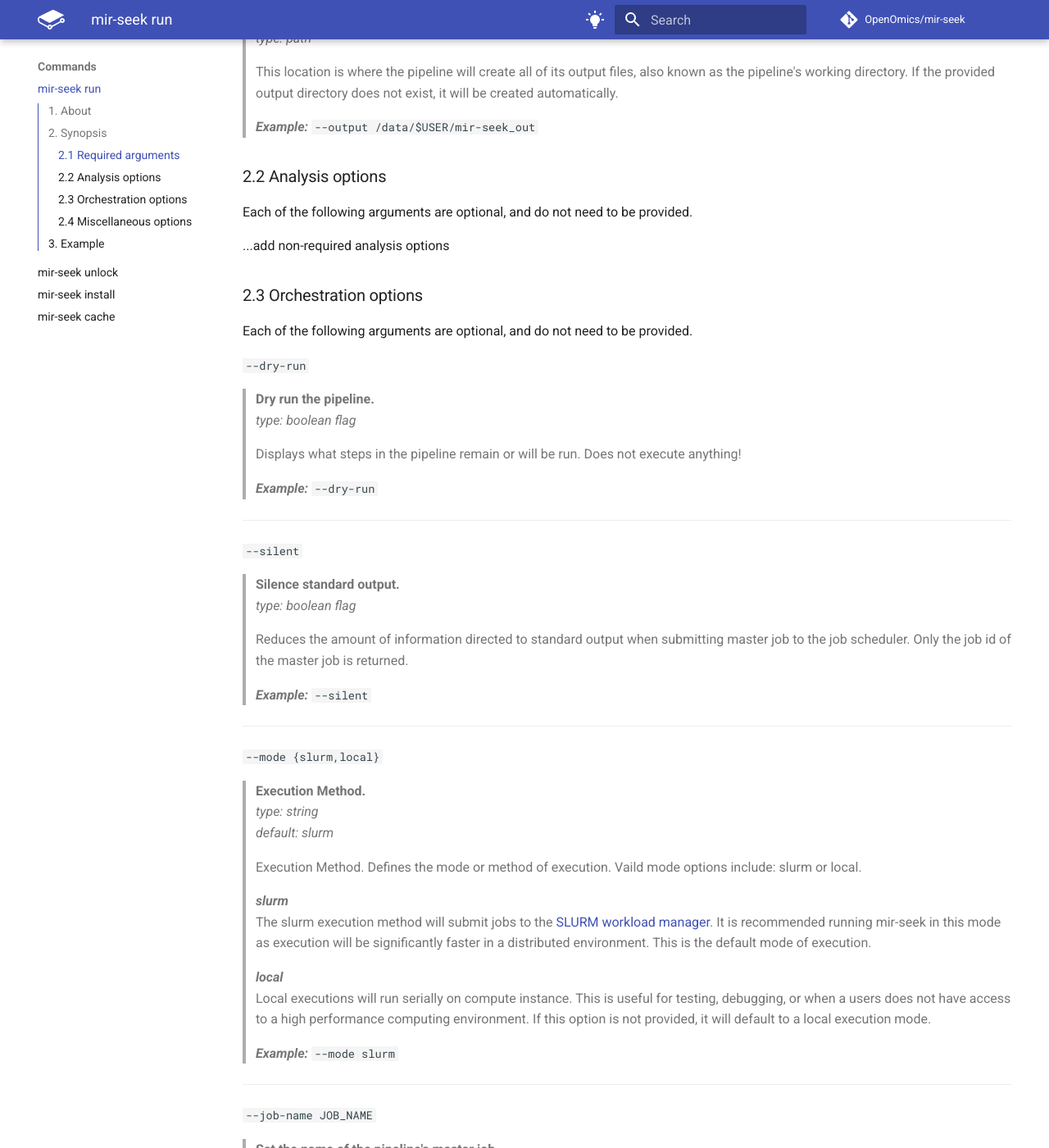
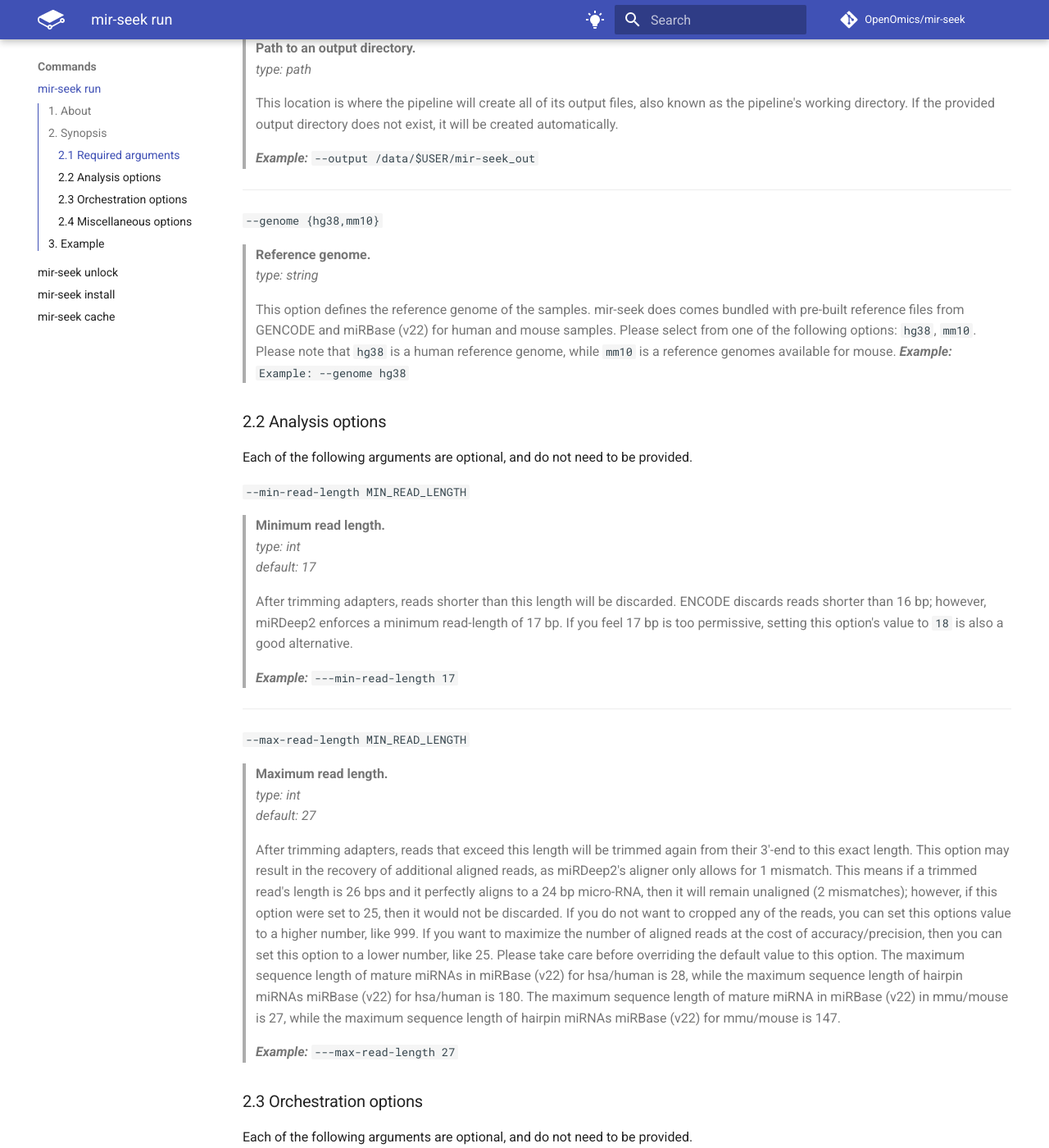
Before and after one commit to OpenOmics/mir-seek, an MkDocs documentation site: the page built from docs/usage/run.md, in a window 1280 px wide and 1400 px high, scrolled down 1239 px. Shown: the whole window at 82% size. Built offline with MkDocs 1.6.1 and Material for MkDocs 9.7.7, drawn with Linux system fonts in a browser that asks for light colours; comment, search, counter and statistics services are not loaded; the version menu is left out; some of the changed text lies outside the part shown.

Commit message:
Adding min/max read length options

````diff
--- a/docs/usage/run.md
+++ b/docs/usage/run.md
@@ -5,24 +5,26 @@ The `mir-seek` executable is composed of several inter-related sub commands. Ple
 
 This part of the documentation describes options and concepts for <code>mir-seek <b>run</b></code> sub command in more detail. With minimal configuration, the **`run`** sub command enables you to start running mir-seek pipeline.
 
-Setting up the mir-seek pipeline is fast and easy! In its most basic form, <code>mir-seek <b>run</b></code> only has *two required inputs*.
+Setting up the mir-seek pipeline is fast and easy! In its most basic form, <code>mir-seek <b>run</b></code> only has *three required inputs*.
 
 ## 2. Synopsis
 ```text
 $ mir-seek run [--help] \
-      [--mode {slurm,local}] [--job-name JOB_NAME] [--batch-id BATCH_ID] \
-      [--tmp-dir TMP_DIR] [--silent] [--sif-cache SIF_CACHE] \
-      [--singularity-cache SINGULARITY_CACHE] \
-      [--dry-run] [--threads THREADS] \
+      [--dry-run] [--job-name JOB_NAME] [--mode {slurm,local}] \
+      [--sif-cache SIF_CACHE] [--singularity-cache SINGULARITY_CACHE] \
+      [--silent] [--threads THREADS] [--tmp-dir TMP_DIR] \
+      [--min-read-length MIN_READ_LENGTH] \
+      [--max-read-length MAX_READ_LENGTH] \
       --input INPUT [INPUT ...] \
-      --output OUTPUT
+      --output OUTPUT \
+      --genome {hg38,mm10}
 ```
 
 The synopsis for each command shows its arguments and their usage. Optional arguments are shown in square brackets.
 
-A user **must** provide a list of FastQ (globbing is supported) to analyze via `--input` argument and an output directory to store results via `--output` argument.
+A user **must** provide a list of FastQ (globbing is supported) to analyze via `--input` argument, an output directory to store results via `--output` argument, and a reference genome for alignment and annotation via `--genome` argument.
 
-Use you can always use the `-h` option for information on a specific command.
+Use you can always use the `-h` option for information on a specific sub command.
 
 ### 2.1 Required arguments
 
@@ -45,11 +47,37 @@ Each of the following arguments are required. Failure to provide a required argu
 >
 > ***Example:*** `--output /data/$USER/mir-seek_out`
 
+---
+  `--genome {hg38,mm10}`
+> **Reference genome.**
+> *type: string*
+>
+> This option defines the reference genome of the samples. mir-seek does comes bundled with pre-built reference files from GENCODE and miRBase (v22) for human and mouse samples. Please select from one of the following options: `hg38`, `mm10`. Please note that `hg38` is a human reference genome, while `mm10` is a reference genomes available for mouse.
+> ***Example:*** `Example: --genome hg38`
+
 ### 2.2 Analysis options
 
 Each of the following arguments are optional, and do not need to be provided.
 
-...add non-required analysis options
+
+  `--min-read-length MIN_READ_LENGTH`
+> **Minimum read length.**
+> *type: int*
+> *default: 17*
+>
+> After trimming adapters, reads shorter than this length will be discarded. ENCODE discards reads shorter than 16 bp; however, miRDeep2 enforces a minimum read-length of 17 bp. If you feel 17 bp is too permissive, setting this option's value to `18` is also a good alternative.
+>
+> ***Example:*** `---min-read-length 17`
+
+---
+  `--max-read-length MIN_READ_LENGTH`
+> **Maximum read length.**
+> *type: int*
+> *default: 27*
+>
+> After trimming adapters, reads that exceed this length will be trimmed again from their 3'-end to this exact length. This option may result in the recovery of additional aligned reads, as miRDeep2's aligner only allows for  1 mismatch. This means if a trimmed read's length is 26 bps and it perfectly aligns to a 24 bp micro-RNA, then it will remain unaligned (2 mismatches); however, if this option were set to 25, then it would not be discarded. If you do not want to cropped any of the  reads, you can set this options value to a higher  number, like 999. If you want to maximize the number of aligned reads at the cost of accuracy/precision, then you can set this option to a lower number, like 25. Please take care before overriding the default  value to this option. The maximum sequence length of mature miRNAs in miRBase (v22) for hsa/human is 28, while the maximum sequence length of hairpin miRNAs miRBase (v22) for hsa/human is 180. The maximum sequence length of mature miRNA in miRBase (v22) in mmu/mouse is 27, while the maximum sequence length of hairpin miRNAs miRBase (v22) for mmu/mouse is 147.
+>
+> ***Example:*** `---max-read-length 27`
 
 ### 2.3 Orchestration options
 
@@ -127,7 +155,6 @@ Each of the following arguments are optional, and do not need to be provided.
 >
 > ***Example:*** `--threads 12`
 
-
 ---
   `--tmp-dir TMP_DIR`
 > **Max number of threads for each process.**
@@ -160,6 +187,7 @@ module load singularity snakemake
 # Step 2A.) Dry-run the pipeline
 ./mir-seek run --input .tests/*.R?.fastq.gz \
                   --output /data/$USER/output \
+                  --genome hg38 \
                   --mode slurm \
                   --dry-run
 
@@ -169,5 +197,6 @@ module load singularity snakemake
 # the pipeline in this mode.
 ./mir-seek run --input .tests/*.R?.fastq.gz \
                   --output /data/$USER/output \
+                  --genome hg38 \
                   --mode slurm
 ```
````
